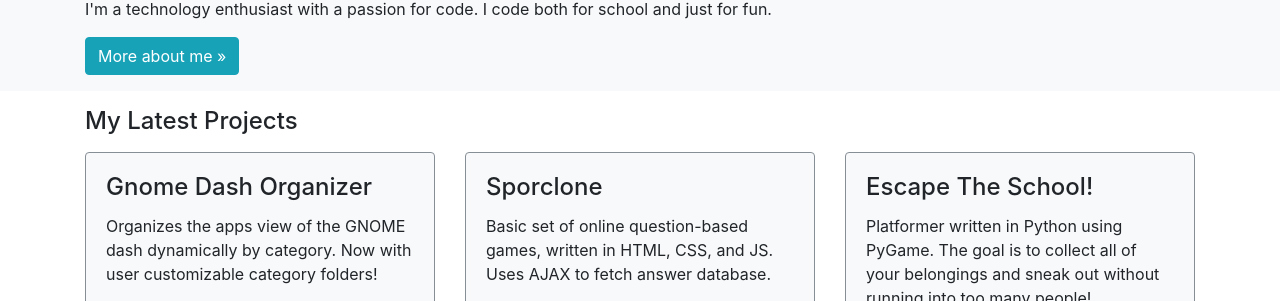
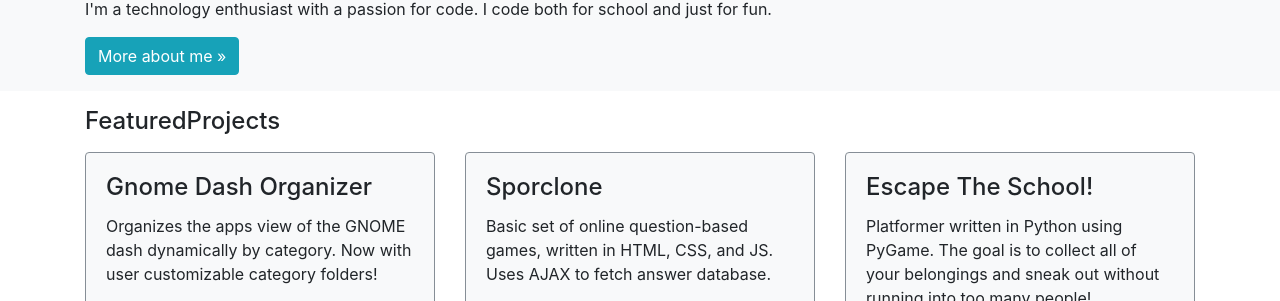
Before and after one commit to BenJetson/benjetson.github.io, a Jekyll site: the page built from index.html, in a window 1280 px wide. Shown: the part 429-730 px from the top of the page. Built offline with Jekyll 4.4.1, drawn with Linux system fonts in a browser that asks for light colours; nearby versions of some CDN libraries.

Commit message:
Correct phrasing

```diff
--- a/index.html
+++ b/index.html
@@ -21,7 +21,7 @@ layout: boilerplate
 </section>
 <section class="bg-default py-3">
     <div class="container">
-        <h4>My Latest Projects</h4>
+        <h4>FeaturedProjects</h4>
     </div>
     <div class="container mt-3">
         <div class="row">
```
